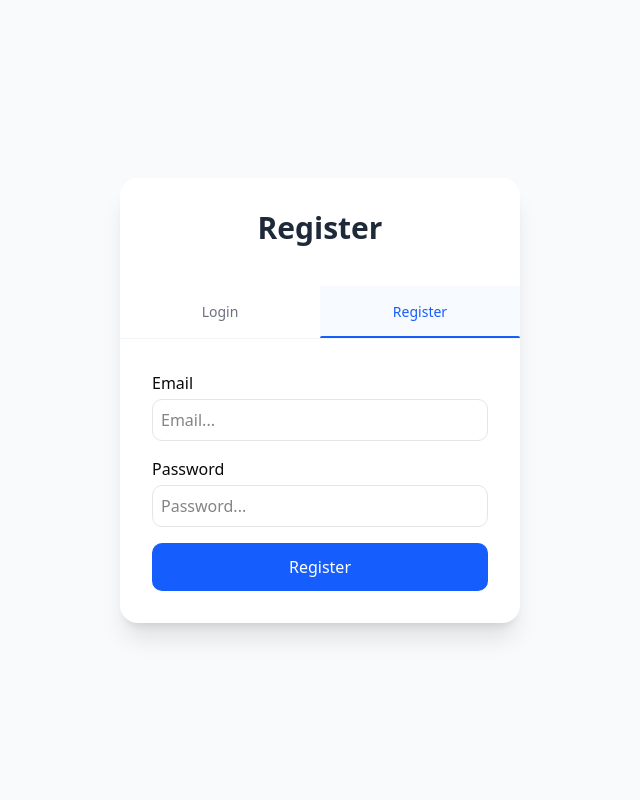
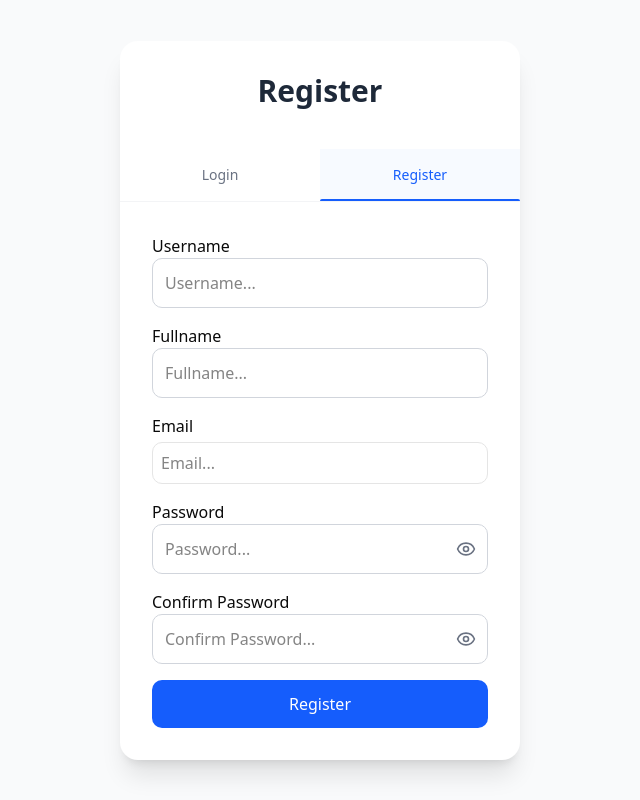
Before and after one commit to lequangtrungf8k16/final-react, a React (Vite) app: page /register in a window 1280 px wide. Shown: the whole page, without its empty margins (320-960 px from the left). Built offline with nearby package versions, Linux system fonts and the light colour scheme; no server answers.

Commit message:
Nộp final-react lần 9

```diff
--- a/src/components/auth/AuthWrapper.tsx
+++ b/src/components/auth/AuthWrapper.tsx
@@ -17,7 +17,7 @@ export default function AuthWrapper({
     const isRegister = location.pathname === "/register";
 
     return (
-        <div className="flex justify-center items-center min-h-screen bg-gray-50">
+        <div className="flex justify-center items-center min-h-screen px4 bg-gray-50">
             <div className="bg-white rounded-2xl shadow-xl w-100 overflow-hidden">
                 <div className="pt-8 px-8 pb-4 text-center">
                     <h1 className="text-3xl font-bold text-gray-800 mb-2">
--- a/src/components/auth/LoginForm.tsx
+++ b/src/components/auth/LoginForm.tsx
@@ -2,15 +2,17 @@ import type { LoginPayload } from "@/types";
 import { useForm } from "react-hook-form";
 import { zodResolver } from "@hookform/resolvers/zod";
 import { z } from "zod";
-import { useEffect } from "react";
-import { data } from "react-router-dom";
+import { useEffect, useState } from "react";
+import { AlertCircle, Eye, EyeOff } from "lucide-react";
 
 const loginSchema = z.object({
     email: z
         .string()
-        .min(1, "Vui lòng nhập email")
-        .email("Email không đúng định dạng"),
-    password: z.string().min(6, "Mật khẩu phải có ít nhất 6 ký tự"),
+        .min(1, "Please enter email")
+        .email("The email is not in the correct format"),
+    password: z
+        .string()
+        .min(6, "The password must be at least 6 characters long"),
 });
 
 type LoginFormData = z.infer<typeof loginSchema>;
@@ -19,12 +21,16 @@ interface LoginFormProps {
     onSubmit: (data: LoginPayload) => void;
     isLoading: boolean;
     defaultValues?: LoginPayload;
+    rootError?: string | null;
+    onRegister?: () => void;
 }
 
 export default function LoginForm({
     onSubmit,
+    onRegister,
     isLoading,
     defaultValues,
+    rootError,
 }: LoginFormProps) {
     const {
         register,
@@ -34,6 +40,8 @@ export default function LoginForm({
     } = useForm<LoginFormData>({
         resolver: zodResolver(loginSchema),
     });
+
+    const [showPassword, setShowPassword] = useState(false);
 
     useEffect(() => {
         if (defaultValues) {
@@ -47,11 +55,18 @@ export default function LoginForm({
             onSubmit={handleSubmit((data) => onSubmit(data))}
             className="space-y-4"
         >
+            {rootError && (
+                <div className="bg-red-50 border border-red-200 text-red-600 px-4 py-3 rounded-lg flex items-center gap-2 text-sm">
+                    <AlertCircle size={18} />
+                    <span>{rootError}</span>
+                </div>
+            )}
+
             <div>
                 <label className="block font-medium">Email</label>
                 <input
                     {...register("email")}
-                    className={`w-full mt-1 border p-2 rounded-lg focus:outline-none focus:ring-2 ${errors.email ? "border-red-500 focus:ring-red-500" : "focus:ring-blue-500"}`}
+                    className={`w-full border p-3 rounded-lg focus:outline-none focus:ring-2 ${errors.email ? "border-red-500 focus:ring-red-500" : "focus:ring-blue-500"}`}
                     type="email"
                     placeholder="Email..."
                 />
@@ -64,12 +79,25 @@ export default function LoginForm({
 
             <div>
                 <label className="block font-medium">Password</label>
-                <input
-                    {...register("password")}
-                    className={`w-full mt-1 border p-2 rounded-lg focus:outline-none focus:ring-2 ${errors.password ? "border-red-500 focus:ring-red-500" : "focus:ring-blue-500"}`}
-                    type="password"
-                    placeholder="Password..."
-                />
+                <div className="relative">
+                    <input
+                        {...register("password")}
+                        className={`w-full border p-3 pr-10 rounded-lg focus:outline-none focus:ring-2 ${errors.password ? "border-red-500 focus:ring-red-500" : "focus:ring-blue-500"}`}
+                        type={showPassword ? "text" : "password"}
+                        placeholder="Password..."
+                    />
+                    <button
+                        type="button"
+                        onClick={() => setShowPassword(!showPassword)}
+                        className="absolute right-3 top-1/2 -translate-y-1/2 text-gray-500 cursor-pointer hover:text-gray-700"
+                    >
+                        {showPassword ? (
+                            <EyeOff size={20} />
+                        ) : (
+                            <Eye size={20} />
+                        )}
+                    </button>
+                </div>
                 {errors.password && (
                     <p className="text-red-500 text-sm mt-1">
                         {errors.password.message}
@@ -84,6 +112,19 @@ export default function LoginForm({
             >
                 {isLoading ? "Loading..." : "Login"}
             </button>
+
+            <div className="text-center mt-4">
+                <p className="text-gray-600 text-sm">
+                    Don't have an account yet?{" "}
+                    <button
+                        type="button"
+                        onClick={onRegister}
+                        className="text-blue-500 font-medium hover:underline cursor-pointer"
+                    >
+                        Register now
+                    </button>
+                </p>
+            </div>
         </form>
     );
 }
--- a/src/pages/RegisterPage.tsx
+++ b/src/pages/RegisterPage.tsx
@@ -3,15 +3,29 @@ import { useAppDispatch, useAppSelector } from "@/store/hooks";
 import { registerUser } from "@/store/slices/authSlice";
 import type { RegisterPayload } from "@/types";
 import { zodResolver } from "@hookform/resolvers/zod";
+import { ArrowRight, Eye, EyeOff, Mail } from "lucide-react";
+import { useState } from "react";
 import { useForm } from "react-hook-form";
-import { Link, useNavigate } from "react-router-dom";
+import { useNavigate } from "react-router-dom";
 import { toast } from "sonner";
 import z from "zod";
 
-const registerSchema = z.object({
-    email: z.string().email("Email không hợp lệ"),
-    password: z.string().min(6, "Mật khẩu tối thiểu 6 ký tự"),
-});
+const registerSchema = z
+    .object({
+        username: z
+            .string()
+            .min(3, "Username must be at least 3 characters long"),
+        fullname: z.string().min(3, "Fullname is too short"),
+        email: z.string().email("Invalid email"),
+        password: z
+            .string()
+            .min(6, "Password must be at least 6 characters long"),
+        confirmPassword: z.string(),
+    })
+    .refine((data) => data.password === data.confirmPassword, {
+        message: "The confirmPassword does not match",
+        path: ["confirmPassword"],
+    });
 
 type RegisterFormData = z.infer<typeof registerSchema>;
 
@@ -19,6 +33,12 @@ export default function RegisterPage() {
     const navigate = useNavigate();
     const dispatch = useAppDispatch();
     const { isLoading, error } = useAppSelector((state) => state.auth);
+
+    const [showPassword, setShowPassword] = useState(false);
+    const [showConfirmPassword, setShowConfirmPassword] = useState(false);
+
+    const [isSuccess, setIsSuccess] = useState(false);
+    const [userEmail, setUserEmail] = useState("");
 
     const {
         register,
@@ -30,28 +50,57 @@ export default function RegisterPage() {
 
     const onSubmit = async (data: RegisterFormData) => {
         try {
-            const responseData = await dispatch(
-                registerUser(data as RegisterPayload),
-            ).unwrap();
+            await dispatch(registerUser(data as RegisterPayload)).unwrap();
 
-            if (responseData && responseData.token) {
-                toast.success("Verify-email please");
-
-                navigate("/verify-email", {
-                    state: {
-                        token: responseData.token,
-                        email: data.email,
-                        password: data.password,
-                    },
-                });
-            }
-        } catch (error) {
-            console.error(error);
+            setUserEmail(data.email);
+            setIsSuccess(true);
+            toast.success("Register success");
+        } catch (error: any) {
+            toast.error(error);
         }
     };
 
+    const handleOpenMail = () => {
+        const url = "https://mail.google.com/mail/u/0/#inbox";
+
+        window.open(url, "_blank");
+    };
+
+    if (isSuccess) {
+        return (
+            <AuthWrapper title="Check Email">
+                <div className="text-center space-y-6">
+                    <div className="flex justify-center">
+                        <div className="bg-blue-50 p-4 rounded-full">
+                            <Mail className="w-12 h-12 text-blue-600" />
+                        </div>
+                    </div>
+
+                    <p className="text-gray-500 text-sm">
+                        Please check your inbox {userEmail} (and spam folder) to
+                        complete your registration
+                    </p>
+
+                    <button
+                        onClick={handleOpenMail}
+                        className="w-full bg-blue-600 text-white font-medium p-3 rounded-lg hover:bg-blue-700 transition-colors flex items-center justify-center gap-2"
+                    >
+                        Open Your Mailbox nơư <ArrowRight size={18} />
+                    </button>
+
+                    <button
+                        onClick={() => navigate("/login")}
+                        className="text-blue-600 text-sm hover:underline font-medium"
+                    >
+                        Verify, Login now
+                    </button>
+                </div>
+            </AuthWrapper>
+        );
+    }
+
     return (
-        <AuthWrapper title="Register" subTitle="">
+        <AuthWrapper title="Register">
             {error && (
                 <div className="mb-4 text-red-500 text-center text-sm">
                     {error}
@@ -59,6 +108,41 @@ export default function RegisterPage() {
             )}
 
             <form onSubmit={handleSubmit(onSubmit)} className="space-y-4">
+                <div>
+                    <label className="block font-medium">Username</label>
+                    <input
+                        {...register("username")}
+                        placeholder="Username..."
+                        className={`w-full border p-3 rounded-lg focus:outline-none focus:ring-2 transition-all ${
+                            errors.username
+                                ? "border-red-500 focus:ring-red-500"
+                                : "border-gray-300 focus:ring-blue-500"
+                        }`}
+                    />
+                    {errors.username && (
+                        <p className="text-red-500 text-xs mt-1 ml-1">
+                            {errors.username.message}
+                        </p>
+                    )}
+                </div>
+                <div>
+                    <label className="block font-medium">Fullname</label>
+                    <input
+                        {...register("fullname")}
+                        placeholder="Fullname..."
+                        className={`w-full border p-3 rounded-lg focus:outline-none focus:ring-2 transition-all ${
+                            errors.fullname
+                                ? "border-red-500 focus:ring-red-500"
+                                : "border-gray-300 focus:ring-blue-500"
+                        }`}
+                    />
+                    {errors.fullname && (
+                        <p className="text-red-500 text-xs mt-1 ml-1">
+                            {errors.fullname.message}
+                        </p>
+                    )}
+                </div>
+
                 <div>
                     <label className="block font-medium">Email</label>
                     <input
@@ -74,18 +158,75 @@ export default function RegisterPage() {
                 </div>
                 <div>
                     <label className="block font-medium">Password</label>
-                    <input
-                        type="password"
-                        {...register("password")}
-                        placeholder="Password..."
-                        className="w-full mt-1 border p-2 rounded-lg"
-                    />
+                    <div className="relative">
+                        <input
+                            type={showPassword ? "text" : "password"}
+                            {...register("password")}
+                            placeholder="Password..."
+                            className={`w-full border p-3 pr-10 rounded-lg focus:outline-none focus:ring-2 transition-all ${
+                                errors.password
+                                    ? "border-red-500 focus:ring-red-500"
+                                    : "border-gray-300 focus:ring-blue-500"
+                            }`}
+                        />
+                        <button
+                            type="button"
+                            onClick={() => setShowPassword(!showPassword)}
+                            className="absolute right-3 top-1/2 -translate-y-1/2 text-gray-500 cursor-pointer hover:text-gray-700"
+                        >
+                            {showPassword ? (
+                                <EyeOff size={20} />
+                            ) : (
+                                <Eye size={20} />
+                            )}
+                        </button>
+                    </div>
+
                     {errors.password && (
                         <p className="text-red-500 text-xs">
                             {errors.password.message}
                         </p>
                     )}
                 </div>
+
+                <div>
+                    <label className="block font-medium">
+                        Confirm Password
+                    </label>
+                    <div className="relative">
+                        <input
+                            type={showConfirmPassword ? "text" : "password"}
+                            {...register("confirmPassword")}
+                            placeholder="Confirm Password..."
+                            className={`w-full border p-3 pr-10 rounded-lg focus:outline-none focus:ring-2 transition-all ${
+                                errors.confirmPassword
+                                    ? "border-red-500 focus:ring-red-500"
+                                    : "border-gray-300 focus:ring-blue-500"
+                            }`}
+                        />
+
+                        <button
+                            type="button"
+                            onClick={() =>
+                                setShowConfirmPassword(!showConfirmPassword)
+                            }
+                            className="absolute right-3 top-1/2 -translate-y-1/2 text-gray-500 cursor-pointer hover:text-gray-700"
+                        >
+                            {showConfirmPassword ? (
+                                <EyeOff size={20} />
+                            ) : (
+                                <Eye size={20} />
+                            )}
+                        </button>
+                    </div>
+
+                    {errors.confirmPassword && (
+                        <p className="text-red-500 text-xs">
+                            {errors.confirmPassword.message}
+                        </p>
+                    )}
+                </div>
+
                 <button
                     type="submit"
                     disabled={isLoading}
--- a/src/pages/VerifyEmailPage.tsx
+++ b/src/pages/VerifyEmailPage.tsx
@@ -1,20 +1,20 @@
 import { useAppDispatch, useAppSelector } from "@/store/hooks";
 import { verifyEmail } from "@/store/slices/authSlice";
 import { useEffect } from "react";
-import { useLocation, useNavigate } from "react-router-dom";
+import { useNavigate, useParams } from "react-router-dom";
 import { toast } from "sonner";
 
 export default function VerifyEmailPage() {
     const navigate = useNavigate();
-    const location = useLocation();
     const dispatch = useAppDispatch();
 
-    const { email, password, token } = location.state || {};
+    const { token } = useParams<{ token: string }>();
 
     const { isLoading, error } = useAppSelector((state) => state.auth);
 
     useEffect(() => {
         if (!token) {
+            toast.error("Invalid authentication link");
             navigate("/register");
         }
     }, [token, navigate]);
@@ -23,14 +23,11 @@ export default function VerifyEmailPage() {
         if (!token) return;
         try {
             await dispatch(verifyEmail(token)).unwrap();
-            toast.success("Verify success");
+            toast.success("Verification successful! Please log in");
 
-            navigate("/login", {
-                state: {
-                    email: email,
-                    password: password,
-                },
-            });
+            setTimeout(() => {
+                navigate("/login");
+            }, 1000);
         } catch (error) {
             console.error(error);
         }
@@ -43,7 +40,8 @@ export default function VerifyEmailPage() {
             <div className="p-8 bg-white rounded-2xl shadow-md w-96 text-center">
                 <h2 className="text-xl font-bold mb-4">Verify Email</h2>
                 <p className="text-sm text-gray-500 mb-4">
-                    Verify Email Please: <b>{email}</b>
+                    The system has recorded the verification code from your
+                    email
                 </p>
 
                 <div className="bg-gray-100 p-3 rounded border font-mono text-blue-600 font-bold mb-6 break-all">
--- a/src/types/auth.ts
+++ b/src/types/auth.ts
@@ -11,9 +11,9 @@ export interface LoginData {
 export interface RegisterPayload {
     email: string;
     username: string;
-    fullname: string;
     password: string;
     confirmPassword: string;
+    fullname: string;
 }
 
 // Thông tin gửi khi Login
```
Also changed, not shown: src/App.tsx (+21 -7 lines), src/pages/LoginPage.tsx (+7 -2 lines), src/services/authService.ts (+5 -5 lines), src/store/slices/authSlice.ts (+36 -19 lines).
